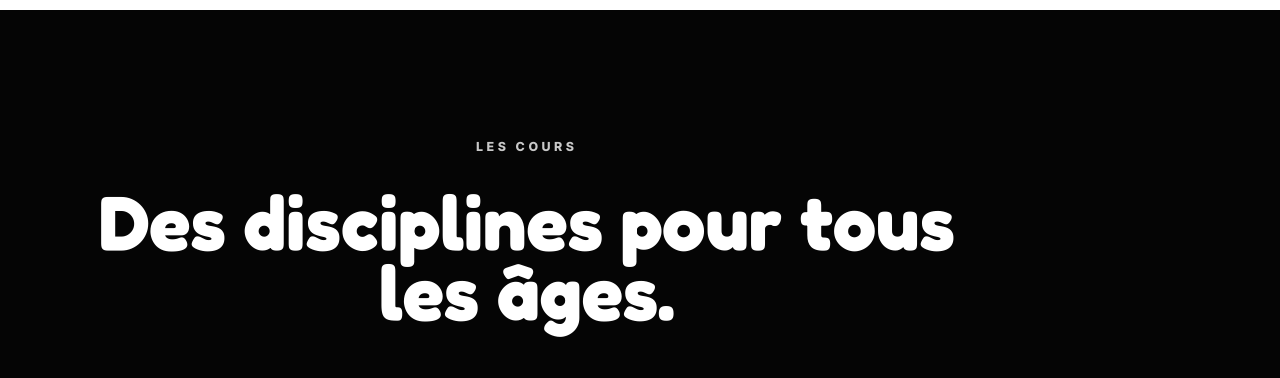
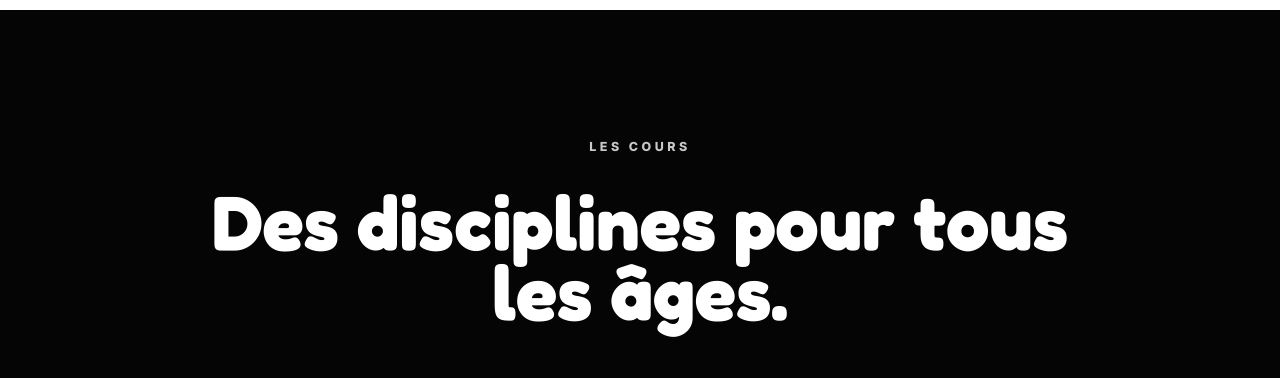
Before and after one commit to OrionStudioSAS/Studio-meraki, a plain HTML site: page index.html in a window 1280 px wide. Shown: the part 1560-1938 px from the top of the page. Drawn offline with Linux system fonts and the light colour scheme.

Commit message:
Fix section headings centering

```diff
--- a/styles.css
+++ b/styles.css
@@ -314,7 +314,9 @@ h3 {
   display: grid;
   gap: 16px;
   width: min(900px, 100%);
+  margin-inline: auto;
   margin-bottom: clamp(34px, 6vw, 70px);
+  text-align: center;
 }
 
 .course-grid,
@@ -520,10 +522,6 @@ h3 {
   color: rgba(255, 255, 255, 0.72);
   font-size: 1rem;
   line-height: 1.65;
-  text-align: center;
-}
-
-.section-heading {
   text-align: center;
 }
 
```
